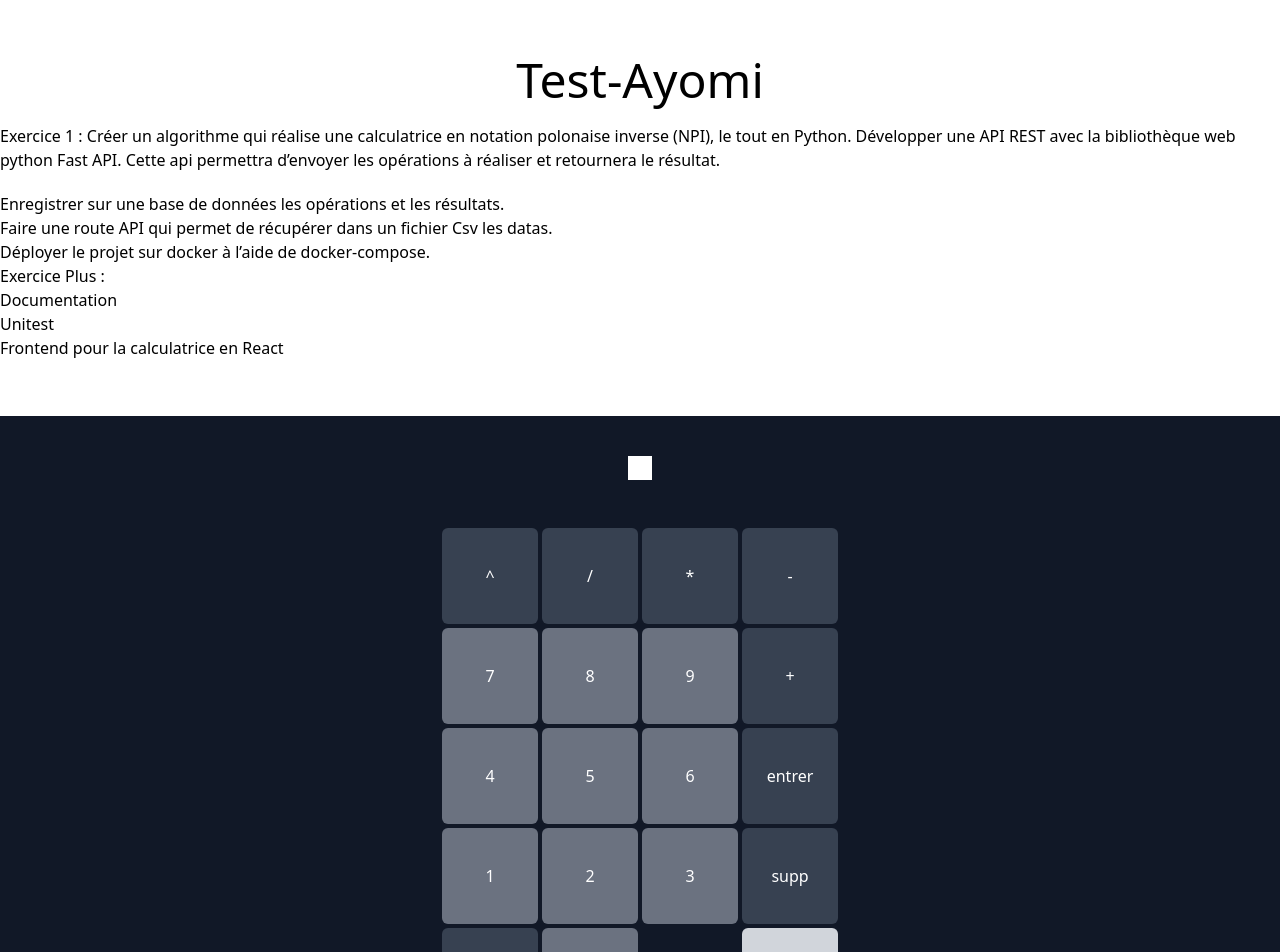
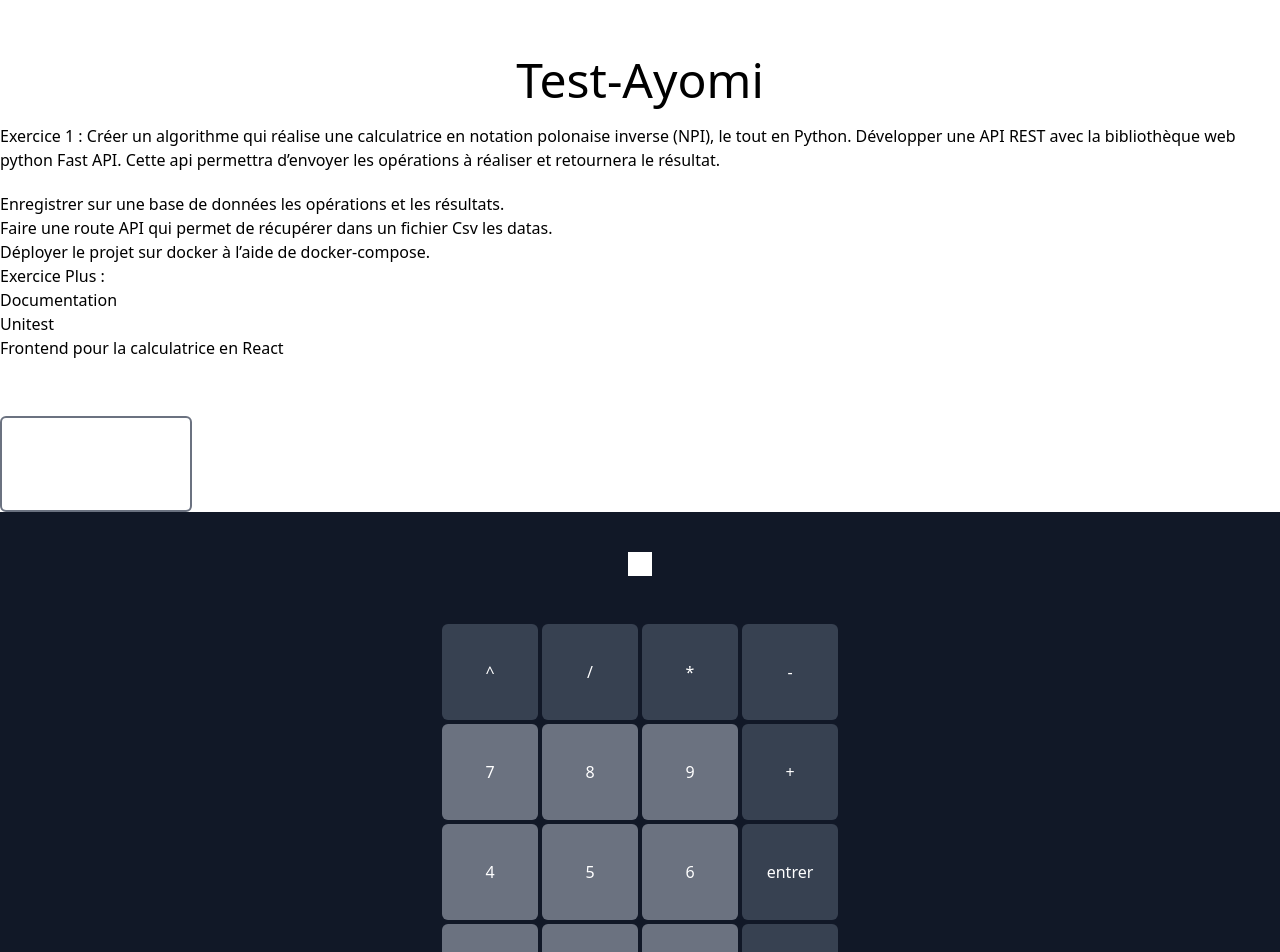
Before and after one commit to Magizchi/test-ayomi, a React (Vite) app in the folder client/: page / in a window 1280 px wide. Shown: the top 952 px of the page. Built offline with nearby package versions, Linux system fonts and the light colour scheme.

Commit message:
feat(client:testForm): add button dl dsl csv

```diff
--- a/client/src/components/organisms/testForm.tsx
+++ b/client/src/components/organisms/testForm.tsx
@@ -1,30 +1,20 @@
 import { useState } from "react"
 import Calculatrice from "./calculatrice";
+import Buttons from "../atoms/button";
 
 const TestForm = () => {
     const [state, setState] = useState<string>('');
     const [operation, setOperationn] = useState<string[]>([]);
     const [result, setResult] = useState<number>(0)
-    const [message, setMessage] = useState<string>('');
+    // const [message, setMessage] = useState<string>('');
 
     const operator = ['^', '/', '+', '-', '*']
     console.log('Operation[Operation.len]', operation.length, operation[operation.length - 1]);
 
-    const clearAll = () => [setState(''), setOperationn([])]
+    const clearAll = () => [setState(''), setOperationn([]), setResult(0)];
+
     const onChange = (str: string) => {
         if (str === '') return
-        // // Eviter de commencer avec un opérateur
-        // if (operator.includes(str) && Operation.length === 0) {
-        //     return setMessage('Veuillez entrer un nombre')
-        // }
-
-        // // Eviter 2 opérateurs de suite
-        // if (operator.includes(str) && operator.includes(Operation[Operation.length - 1])) {
-        //     return setMessage('Veuillez entre un nombre au lieu d\'un second opérateur')
-        // }
-
-        // setMessage('')
-
         if (operator.includes(str)) {
             if (state !== "") {
                 setOperationn([...operation, state, str])
@@ -36,7 +26,6 @@
         setState(state + str)
 
     }
-    console.log('state', state)
     const onEnter = () => {
         if (state === '') return
         setOperationn([...operation, state])
@@ -49,7 +38,6 @@
         return setOperationn(newOperation)
     }
 
-    const getResult = async () => {
     const headers = new Headers();
     // pas la bonne methode mais sa fonctionne
     headers.append('Access-Control-Allow-Origin', '*');
@@ -57,17 +45,29 @@
         method: 'GET',
         headers,
     };
+
+    const getResult = async () => {
+
         const response = await fetch('http://localhost:8000/items?q=' + operation.join(','), options).then(data => data.json())
         console.log('res', response)
         setResult(response.resultat)
     }
 
+    const getCsv = async () => {
+        const response = await fetch('http://localhost:8000/operation/csv', options).then(data => data.json())
+
+        console.log('res', response)
+
+    }
+
     return (
-        <section className="flex flex-col items-center justify-center bg-gray-900">
-            <p className="p-3 my-10 text-5xl bg-white">{operation.join(' ')} {!!operation.length && '='} {result ? result : ''}</p>
-
-            <p className="text-xl text-red-500">{message}</p>
+        <section >
+            <Buttons className="w-48 text-black border-2 border-black" onClick={() => getCsv()}>Télécharger CSV</Buttons>
+            <div className="flex flex-col items-center justify-center bg-gray-900">
+                <p className="p-3 my-10 text-5xl bg-white">{operation.join(' ')} {result ? `= ${result}` : ''}</p>
+                {/* <p className="text-xl text-red-500">{message}</p> */}
                 <Calculatrice onChange={onChange} onEnter={onEnter} clearAll={clearAll} clearLast={clearLast} getResult={getResult} />
+            </div>
         </section>
     )
 }
```
Lines whose indentation alone changed are shown as unchanged.
